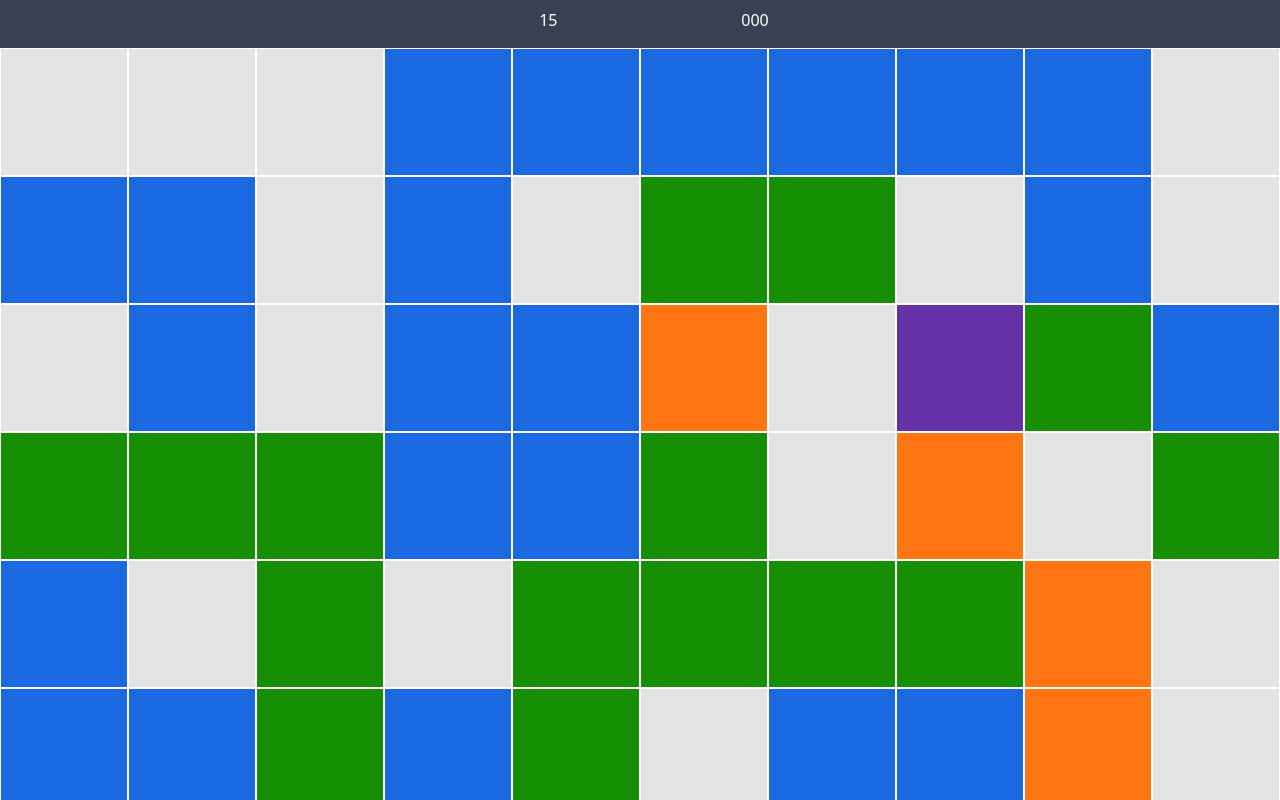
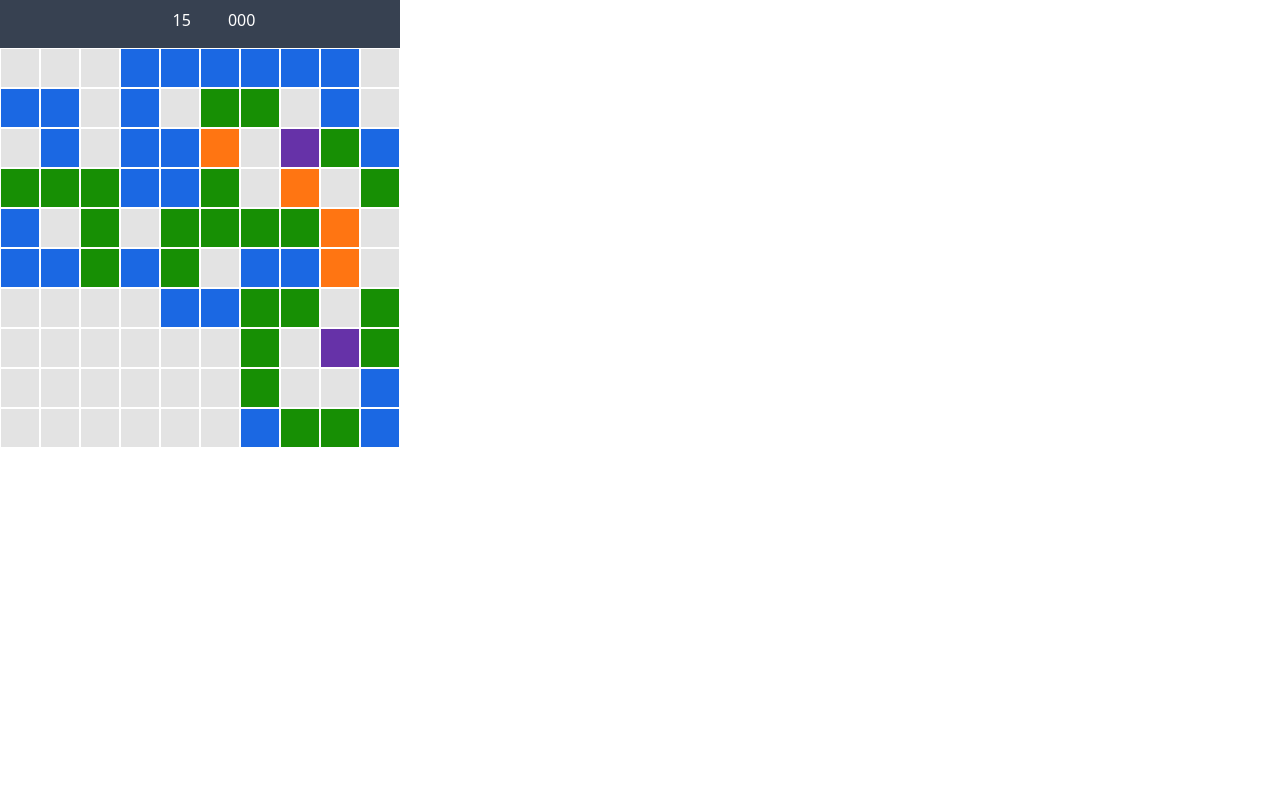
Before and after one commit to will093/svelte-minesweeper, a Svelte app: page / in a window 1280 px wide. Shown: the top 800 px of the page. Built offline with nearby package versions, Linux system fonts and the light colour scheme; some icons are missing; what tailwindcss-plugins would draw is missing.

Commit message:
fix: game styles

```diff
--- a/src/components/MineSweeper.svelte
+++ b/src/components/MineSweeper.svelte
@@ -1,4 +1,4 @@
-<main class="overflow-auto">
+<main class="overflow-auto inline-block">
   <Header {remainingFlags} {timeElapsed} on:reset/>
   <div class="relative">
     <GameGrid grid={gameGrid} {gameOver} on:uncover on:toggleFlag />
```
